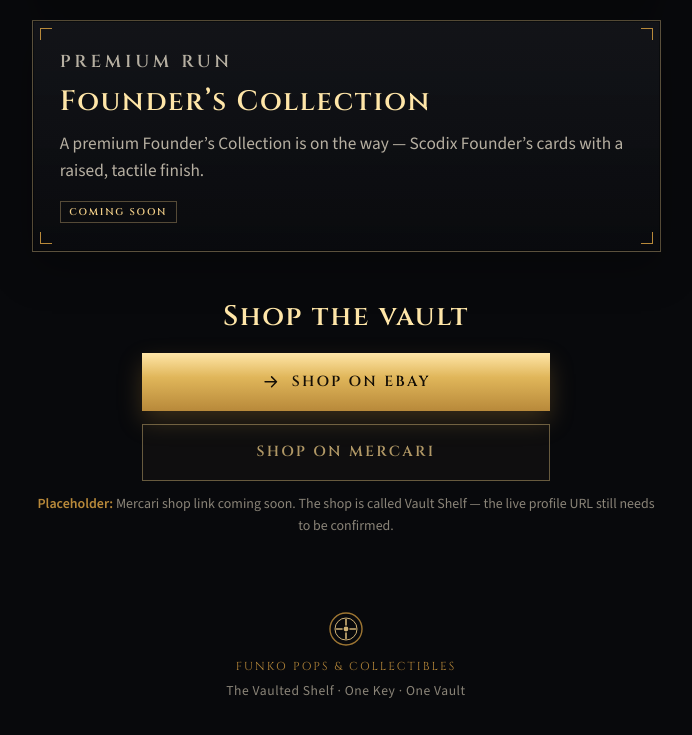
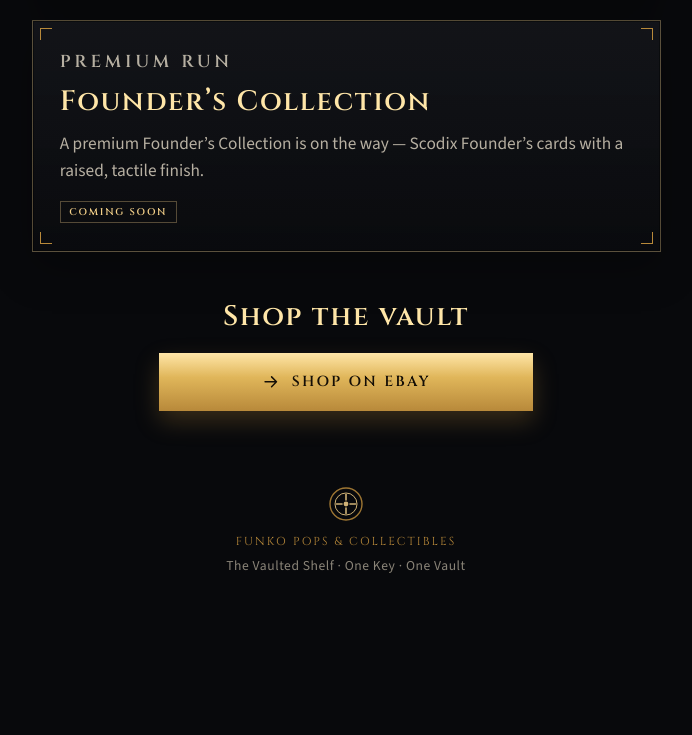
Before and after one commit to sallmidas/vault, a plain HTML site: page index.html in a window 1280 px wide. Shown: the part 1285-2020 px from the top of the page, without its empty margins (294-986 px from the left). After the commit the page ends 1895 px from the top, so only its background shows below. Drawn offline with nearby package versions, Linux system fonts and the light colour scheme.

Commit message:
Remove Mercari button

```diff
--- a/index.html
+++ b/index.html
@@ -31,12 +31,6 @@
     window.VAULT_CONFIG = {
       // Live eBay store
       ebayShopUrl: "https://www.ebay.com/sch/i.html?_ssn=the-vaulted-shelf",
-
-      // Mercari shop name is "Vault Shelf" (handle remembered as the-vaulted-shelf).
-      // PLACEHOLDER: no verifiable Mercari shop/profile URL was found in memory,
-      // files, or the transcript. Paste the confirmed URL here when you have it.
-      // Example shape (do not assume this works): https://www.mercari.com/u/the-vaulted-shelf/
-      mercariShopUrl: "",
 
       // This GitHub Pages site
       siteUrl: "https://sallmidas.github.io/vault/"
@@ -328,7 +322,8 @@
     .btns {
       display: grid;
       gap: 0.75rem;
-      max-width: 24rem;
+      max-width: 22rem;
+      width: 100%;
       margin: 0 auto;
     }
     .btn {
@@ -358,26 +353,6 @@
     }
     .btn-primary:hover { filter: brightness(1.06); }
     .btn-primary:active { transform: translateY(1px); }
-    .btn-ghost {
-      color: var(--gold);
-      background: rgba(243, 208, 137, 0.04);
-      border: 1px solid var(--line-strong);
-    }
-    .btn-ghost:hover { background: rgba(243, 208, 137, 0.09); }
-    .btn.is-pending {
-      cursor: not-allowed;
-      opacity: 0.72;
-      pointer-events: none;
-    }
-    .placeholder-note {
-      margin-top: 0.7rem;
-      font-size: 0.82rem;
-      color: var(--dim);
-    }
-    .placeholder-note strong {
-      color: var(--gold-deep);
-      font-weight: 600;
-    }
 
     footer {
       padding: 1.5rem var(--pad) max(2rem, env(safe-area-inset-bottom));
@@ -698,14 +673,7 @@
             </svg>
             Shop on eBay
           </a>
-          <a class="btn btn-ghost is-pending" id="btn-mercari"
-             role="link" aria-disabled="true" tabindex="-1">
-            Shop on Mercari
-          </a>
         </div>
-        <p class="placeholder-note" id="mercari-note">
-          <strong>Placeholder:</strong> Mercari shop link coming soon. The shop is called Vault Shelf — the live profile URL still needs to be confirmed.
-        </p>
       </section>
     </div>
   </main>
@@ -735,19 +703,6 @@
         ebay.href = cfg.ebayShopUrl;
       }
 
-      var mercari = document.getElementById("btn-mercari");
-      var note = document.getElementById("mercari-note");
-      var url = (cfg.mercariShopUrl || "").trim();
-      if (mercari && url) {
-        mercari.href = url;
-        mercari.classList.remove("is-pending");
-        mercari.removeAttribute("aria-disabled");
-        mercari.removeAttribute("tabindex");
-        mercari.setAttribute("target", "_blank");
-        mercari.setAttribute("rel", "noopener noreferrer");
-        if (note) note.hidden = true;
-      }
-
       var params = new URLSearchParams(window.location.search);
       var raw = (params.get("card") || "").trim();
       var digits = raw.replace(/\D/g, "").slice(0, 6);
```
